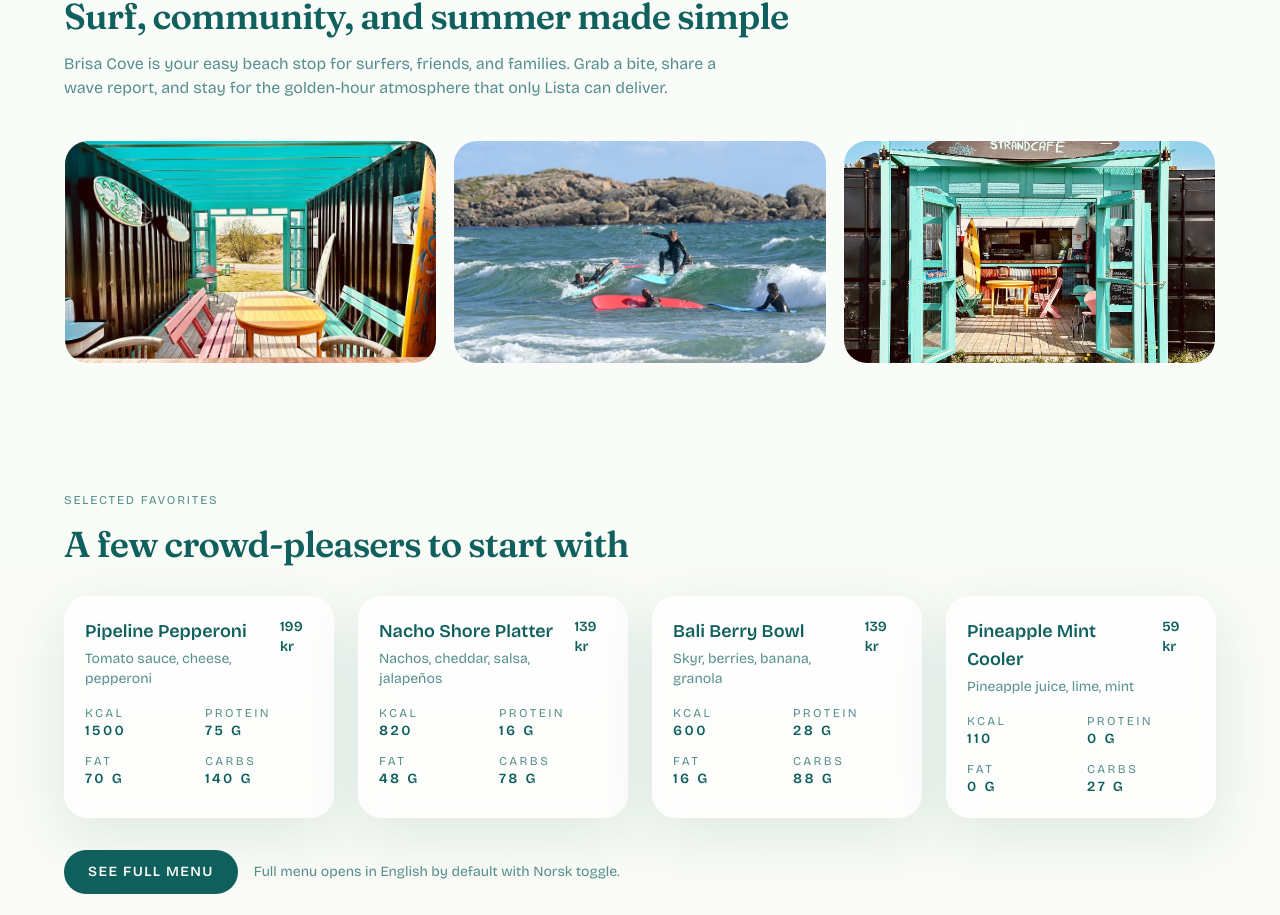
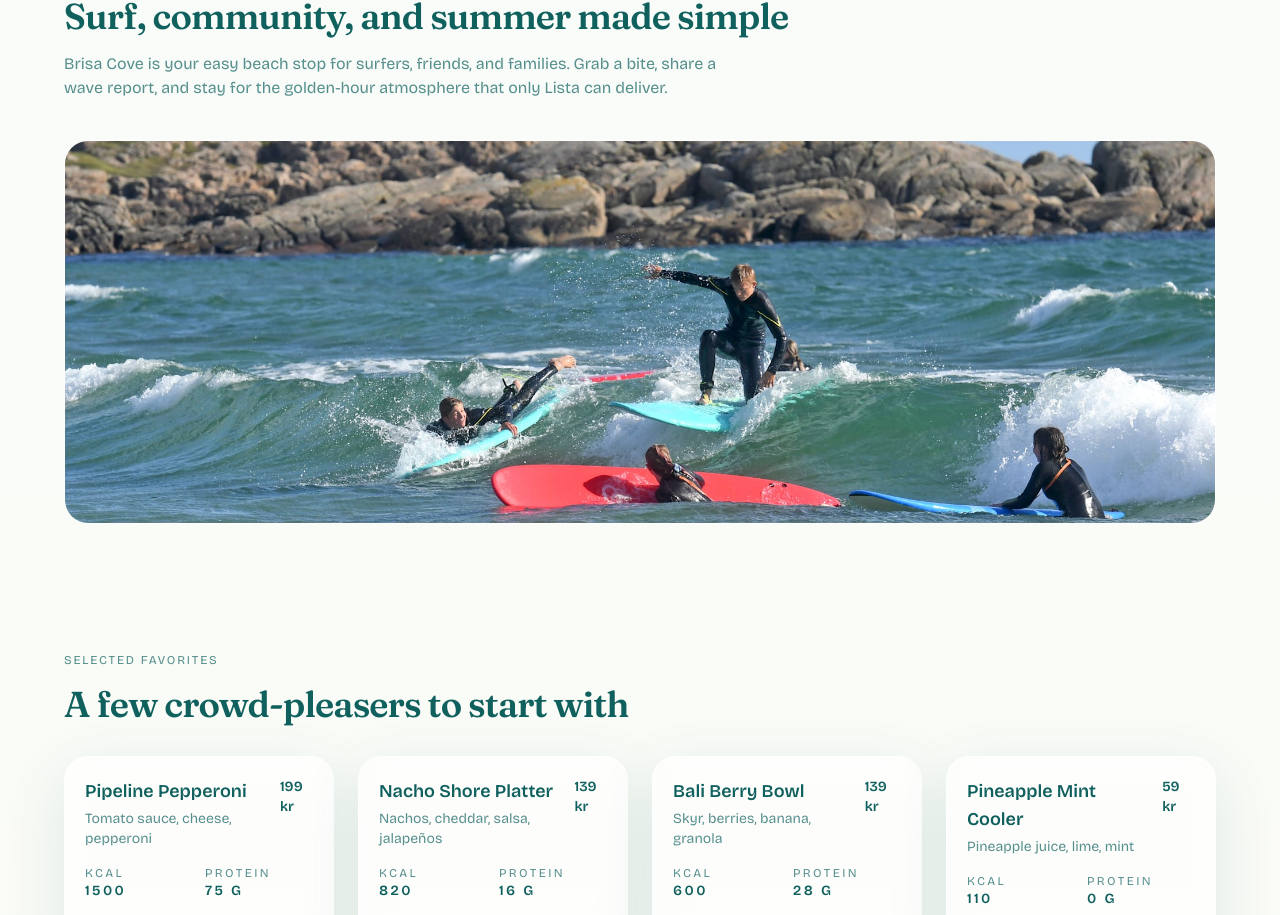
Before and after one commit to augustnhj/Brisa-Cove-Landing-v2, a Next.js app: page / in a window 1280 px wide. Shown: the part 1190-2105 px from the top of the page. Built offline with nearby package versions, Linux system fonts and the light colour scheme.

Commit message:
kun et bilde under surf, community, summer

```diff
--- a/src/app/page.tsx
+++ b/src/app/page.tsx
@@ -7,20 +7,6 @@ import NextEventSection from "@/components/NextEventSection";
 import LanguageSlider from "@/components/LanguageSlider";
 import { useLanguage } from "@/context/LanguageContext";
 
-const experienceImages = [
-  {
-    src: "/images/choose-between-inside.jpg",
-    alt: "Beach cafe hangout atmosphere",
-  },
-  {
-    src: "/images/surf-community.jpeg",
-    alt: "Surf session and community vibes",
-  },
-  {
-    src: "/images/cafe-outside.jpg",
-    alt: "Brisa Cove cafe front in summer light",
-  },
-];
 
 const t = {
   en: {
@@ -349,21 +335,14 @@ export default function Home() {
               {copy.experience.description}
             </p>
           </div>
-          <div className="grid gap-4 md:grid-cols-3">
-            {experienceImages.map((image) => (
-              <div
-                key={image.src}
-                className="relative h-48 overflow-hidden rounded-3xl border border-white/70 md:h-56"
-              >
-                <Image
-                  src={image.src}
-                  alt={image.alt}
-                  fill
-                  className="object-cover"
-                  sizes="(max-width: 768px) 100vw, 33vw"
-                />
-              </div>
-            ))}
+          <div className="relative h-72 overflow-hidden rounded-3xl border border-white/70 sm:h-96">
+            <Image
+              src="/images/surf-community.jpeg"
+              alt="Surf session and community vibes"
+              fill
+              className="object-cover"
+              sizes="100vw"
+            />
           </div>
         </div>
       </section>
```
